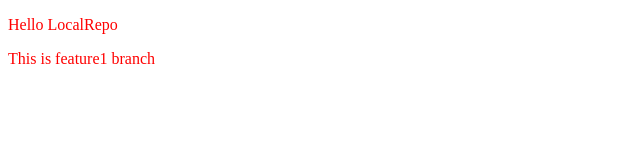
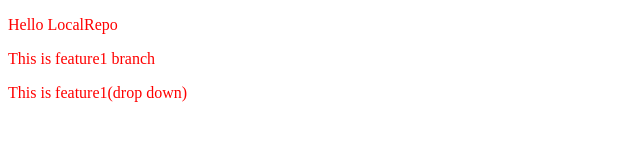
Before and after one commit to Niruktha-b/LocalRepo, a plain HTML site: page index.html in a window 1280 px wide. Shown: the whole page, without its empty margins (0-640 px from the left). Drawn offline with Linux system fonts and the light colour scheme.

Commit message:
add dropdown

```diff
--- a/index.html
+++ b/index.html
@@ -9,5 +9,6 @@
 <body>
     <p>Hello LocalRepo</p>
     <p>This is feature1 branch</p>
+    <p>This is feature1(drop down)</p>
 </body>
 </html>
```
